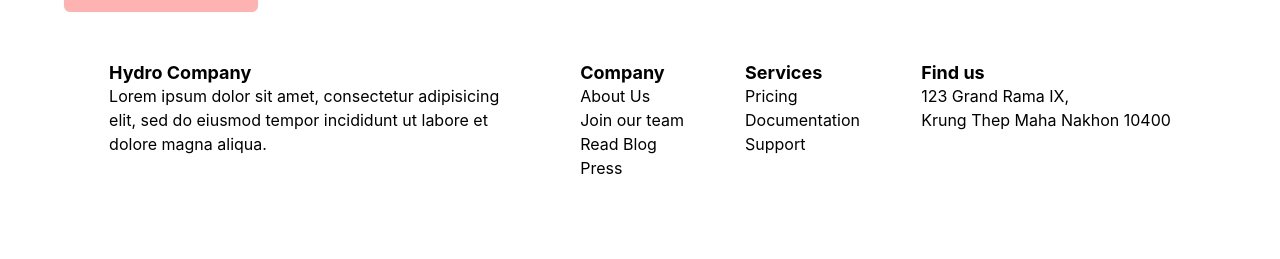
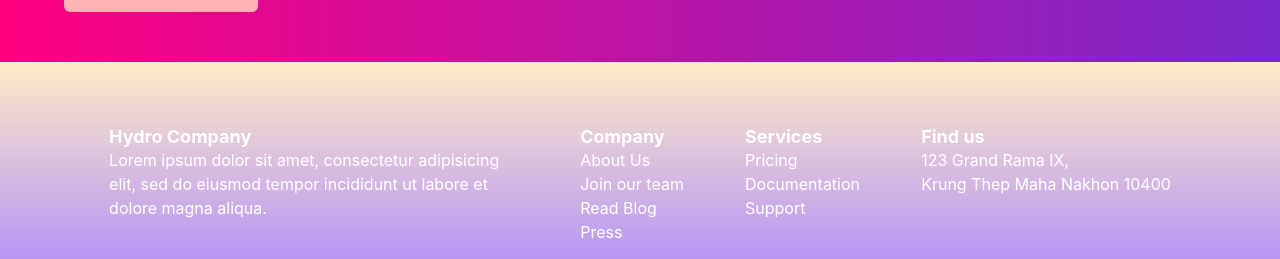
Before and after one commit to syedalirazazaidi/landing-pages, a Next.js app: page / in a window 1280 px wide. Shown: the part 2602-2861 px from the top of the page. Built offline with nearby package versions, Linux system fonts and the light colour scheme.

Commit message:
add completed

```diff
--- a/Components/hero.tsx
+++ b/Components/hero.tsx
@@ -7,14 +7,14 @@ const Hero = () => {
       justifyContent="space-between"
       alignItems="center"
       px="150px"
-     marginBottom='130px'
+      marginBottom="130px"
     >
       <Box w="600px" marginTop="250px" mx="25px">
         <Heading as="h2" size="2xl" fontWeight={500}>
           We make beautiful websites for all people.
         </Heading>
         <HStack spacing={12} marginRight="20">
-          <Button my={12} colorScheme="blackAlpha">
+          <Button my={12} colorScheme="teal">
             Start a project
           </Button>
           <Box>
--- a/pages/index.tsx
+++ b/pages/index.tsx
@@ -9,13 +9,28 @@ import Footer from "../Components/footer";
 
 const Home: NextPage = () => {
   return (
-    <Box paddingTop="8px" color="black">
+    <Box
+      paddingTop="8px"
+      color="white"
+      bgGradient="linear(to-l, #7928CA, #FF0080)"
+    >
       <Header />
       <Hero />
       <Blog />
       <OurWorks />
       <Contactus />
-      <Footer />
+      <Box
+        w="100%"
+        h="200px"
+        py={16}
+        bgGradient={[
+          "linear(to-tr, teal.300, yellow.400)",
+          "linear(to-t, blue.200, teal.500)",
+          "linear(to-b, orange.100, purple.300)",
+        ]}
+      >
+        <Footer />
+      </Box>
     </Box>
   );
 };
```
Also changed, not shown: Components/footer.jsx (+7 -1 lines).
